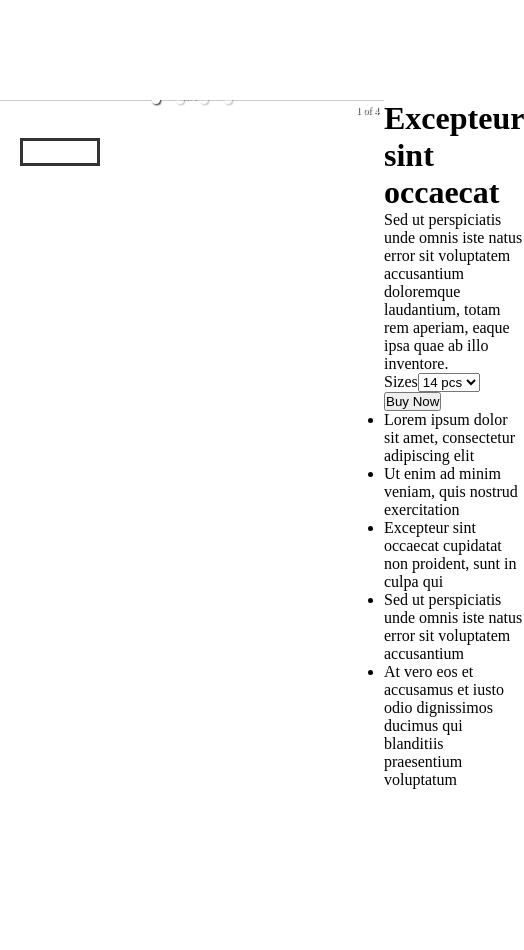
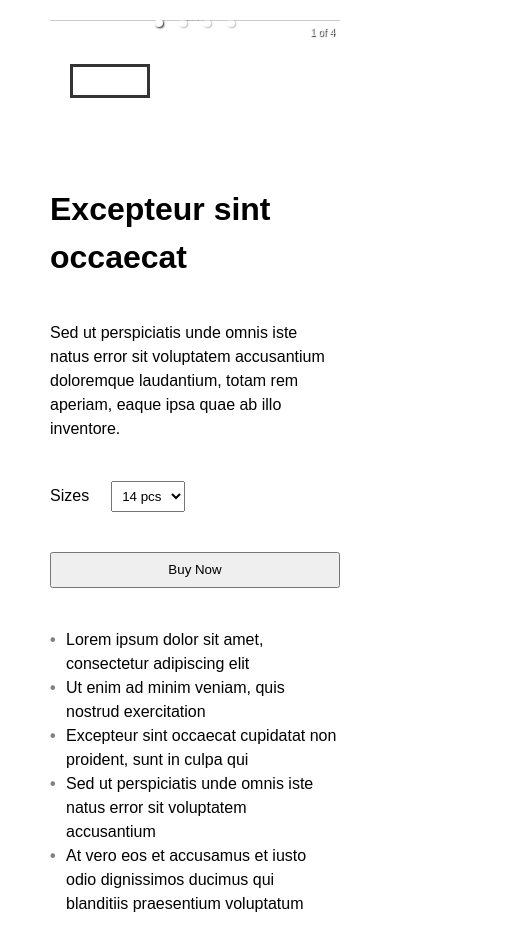
Before and after one commit to fimarkovicc/cmg-task-app, a React app: page / in a window 390 px wide. Shown: the top 950 px of the page, 524 px wide, since content can reach past the window. Before the commit the page ends 844 px from the top, so only its background shows below. Built offline with nearby package versions, Linux system fonts and the light colour scheme; data requests are answered from the project's data file.

Commit message:
style changes

```diff
--- a/src/components/Product/SizeSelect.js
+++ b/src/components/Product/SizeSelect.js
@@ -11,6 +11,7 @@ function SizeSelect({ sizes, currentSize, setCurrentSize }) {
       <label>
         Sizes
         <select
+        className="size-select"
           value={currentSize}
           onChange={handleSizeChange}
           name="size"
--- a/src/components/Product/Specs.js
+++ b/src/components/Product/Specs.js
@@ -2,7 +2,7 @@ import React from "react"
 
 function Specs({ specs }) {
   return specs.length > 0 ? (
-    <ul>
+    <ul className="specs">
       {specs.map((item, i) => (
         <li key={i}>{item}</li>
       ))}
--- a/src/index.css
+++ b/src/index.css
@@ -1,9 +1,12 @@
 * {
   margin: 0;
   padding: 0;
+  font-family: sans-serif;
+  line-height: 1.5;
 }
 
-.loading, .err {
+.loading,
+.err {
   position: fixed;
   top: 50%;
   left: 50%;
@@ -14,16 +17,57 @@
 }
 
 .product {
-    display:flex;
-    max-width: 800px;
-    margin:100px auto 0 auto;
+  display: flex;
+  max-width: 960px;
+  margin: 100px auto 0 auto;
 }
 
-.product__image-display, .product__data {
-    flex:1;
-    max-width:400px;
+.product__image-display,
+.product__data {
+  flex: 1;
+  max-width: 400px;
+  padding: 20px;
+}
+
+.product__data > * {
+  margin: 20px 0;
 }
 
 .product__data__buy {
   display: block;
+  padding: 6px 32px;
 }
+
+.size-select {
+  margin-left: 22px;
+  padding: 6px;
+}
+.specs {
+  padding-left: 16px;
+  list-style-type: none;
+}
+.specs li::before {
+  content: "\2022";
+  color: gray;
+  font-weight: bold;
+  display: inline-block;
+  width: 1em;
+  margin-left: -1em;
+}
+
+@media screen and (max-width: 720px) {
+  .product {
+    flex-direction: column;
+    margin: 0 30px;
+  }
+
+  .product__image-display,
+  .product__data {
+    max-width: 100%;
+  }
+
+  .product__data {
+    display: flex;
+    flex-direction: column;
+  }
+}
```
Also changed, not shown: src/components/Product/ErrorBoundary.js (+5 -6 lines), 1 other file (tests, documents, lock files or other folders). Lines whose indentation alone changed are shown as unchanged.
